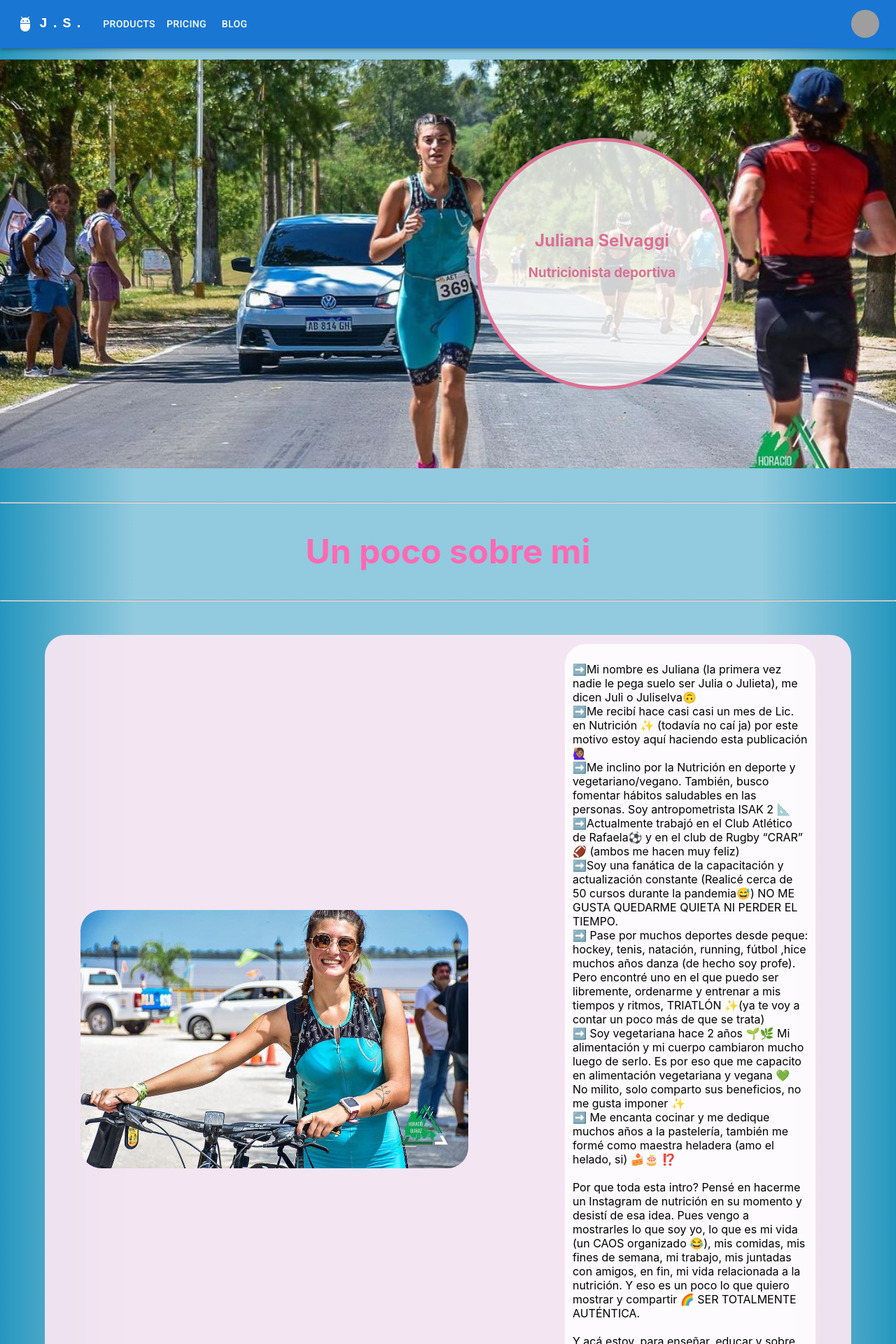
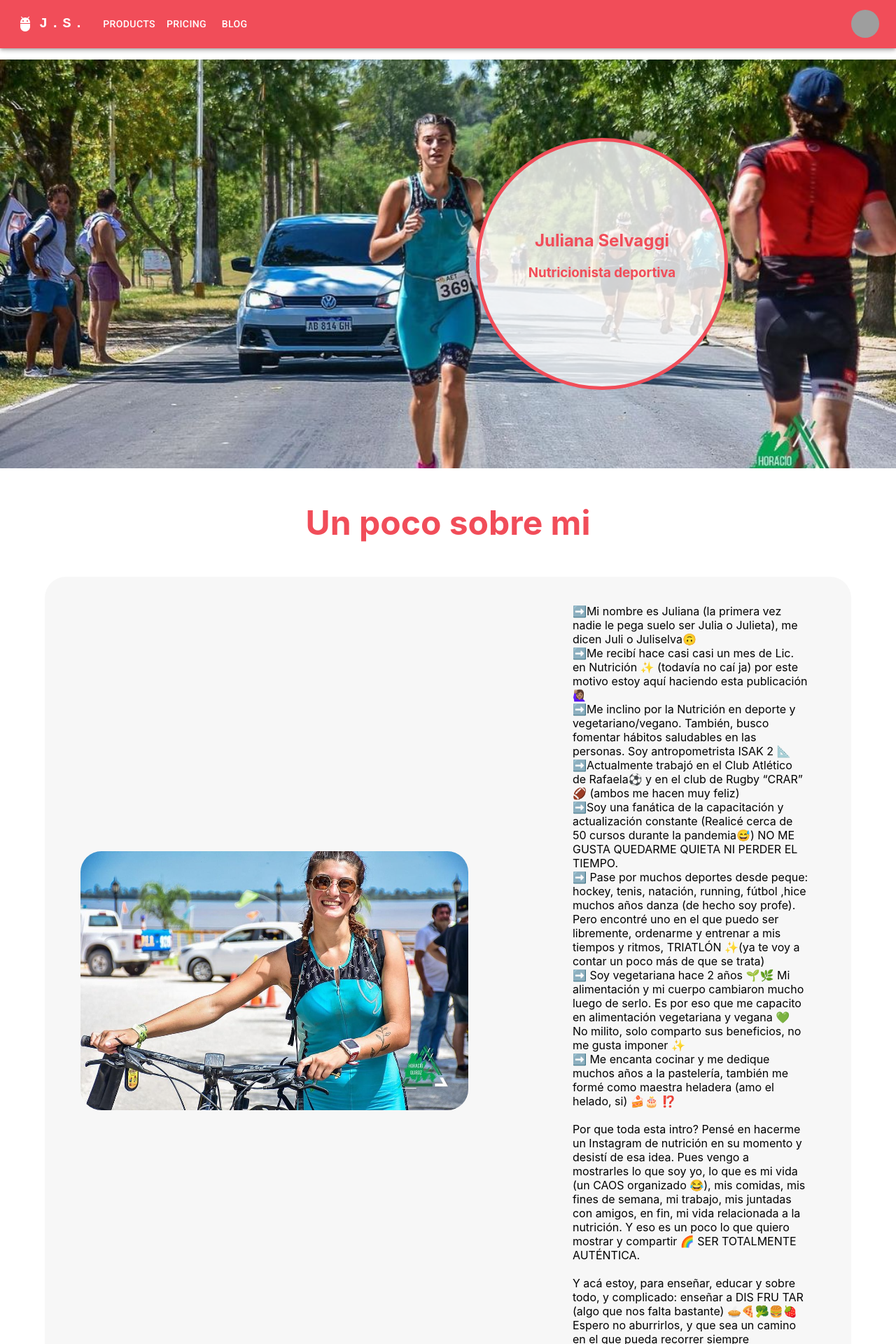
Before and after one commit to tomascaceres14/jselvLandingPage, a React (Create React App) app: page / in a window 1280 px wide. Shown: the top 1920 px of the page at 70% size. Built offline with nearby package versions, Linux system fonts and the light colour scheme; grey boxes are pictures that could not be loaded; the HTML template or start-up script is replaced by a standard one.

Commit message:
redisigning styles

```diff
--- a/src/App.css
+++ b/src/App.css
@@ -3,14 +3,6 @@ html {
 }
 
 body {
-  background: rgb(37, 150, 190);
-  background: linear-gradient(
-    90deg,
-    rgba(37, 150, 190, 1) 0%,
-    rgba(37, 150, 190, 0.5) 15%,
-    rgba(37, 150, 190, 0.5018382352941176) 85%,
-    rgba(37, 150, 190, 1) 100%
-  );
   width: 100%;
   background-attachment: fixed;
 }
--- a/src/components/Appointment/Appointment.css
+++ b/src/components/Appointment/Appointment.css
@@ -5,7 +5,7 @@
 }
 
 .turno-form {
-  background: rgba(255, 232, 244, 0.4);
+  background: #f14d59;
   border-radius: 30px;
   display: flex;
   flex-direction: column;
--- a/src/components/Home/About/About.css
+++ b/src/components/Home/About/About.css
@@ -1,5 +1,5 @@
 .about {
-  background-color: rgba(255, 232, 244, 0.9);
+  background-color: #f7f7f7;
   margin: 0rem 4rem;
   border-radius: 30px;
   /* display: flex; */
@@ -18,7 +18,6 @@
 }
 
 .about-desc {
-  background: rgba(255, 255, 255, 0.841);
   display: flex;
   align-items: center;
   width: 50%;
--- a/src/components/Home/Header/Header.css
+++ b/src/components/Home/Header/Header.css
@@ -11,7 +11,7 @@ a {
   position: sticky;
   top: 0px;
   display: flex;
-  background-color: hotpink;
+  background-color: #f14d59;
   justify-content: center;
 }
 
--- a/src/components/Home/Header/Header.jsx
+++ b/src/components/Home/Header/Header.jsx
@@ -1,20 +1,21 @@
-import * as React from 'react';
-import AppBar from '@mui/material/AppBar';
-import Box from '@mui/material/Box';
-import Toolbar from '@mui/material/Toolbar';
-import IconButton from '@mui/material/IconButton';
-import Typography from '@mui/material/Typography';
-import Menu from '@mui/material/Menu';
-import MenuIcon from '@mui/icons-material/Menu';
-import Container from '@mui/material/Container';
-import Avatar from '@mui/material/Avatar';
-import Button from '@mui/material/Button';
-import Tooltip from '@mui/material/Tooltip';
-import MenuItem from '@mui/material/MenuItem';
-import AdbIcon from '@mui/icons-material/Adb';
+import * as React from "react";
+import AppBar from "@mui/material/AppBar";
+import Box from "@mui/material/Box";
+import Toolbar from "@mui/material/Toolbar";
+import IconButton from "@mui/material/IconButton";
+import Typography from "@mui/material/Typography";
+import Menu from "@mui/material/Menu";
+import MenuIcon from "@mui/icons-material/Menu";
+import Container from "@mui/material/Container";
+import Avatar from "@mui/material/Avatar";
+import Button from "@mui/material/Button";
+import Tooltip from "@mui/material/Tooltip";
+import MenuItem from "@mui/material/MenuItem";
+import AdbIcon from "@mui/icons-material/Adb";
+import "./Header";
 
-const pages = ['Products', 'Pricing', 'Blog'];
-const settings = ['Profile', 'Account', 'Dashboard', 'Logout'];
+const pages = ["Products", "Pricing", "Blog"];
+const settings = ["Profile", "Account", "Dashboard", "Logout"];
 
 const ResponsiveAppBar = () => {
   const [anchorElNav, setAnchorElNav] = React.useState(null);
@@ -36,10 +37,10 @@ const ResponsiveAppBar = () => {
   };
 
   return (
-    <AppBar position="static">
+    <AppBar position="static" sx={{backgroundColor: "#f14d59"}}>
       <Container maxWidth="xl">
         <Toolbar disableGutters>
-          <AdbIcon sx={{ display: { xs: 'none', md: 'flex' }, mr: 1 }} />
+          <AdbIcon sx={{ display: { xs: "none", md: "flex" }, mr: 1 }} />
           <Typography
             variant="h6"
             noWrap
@@ -47,18 +48,18 @@ const ResponsiveAppBar = () => {
             href="/"
             sx={{
               mr: 2,
-              display: { xs: 'none', md: 'flex' },
-              fontFamily: 'monospace',
+              display: { xs: "none", md: "flex" },
+              fontFamily: "monospace",
               fontWeight: 700,
-              letterSpacing: '.3rem',
-              color: 'inherit',
-              textDecoration: 'none',
+              letterSpacing: ".3rem",
+              color: "inherit",
+              textDecoration: "none",
             }}
           >
             J.S.
           </Typography>
 
-          <Box sx={{ flexGrow: 1, display: { xs: 'flex', md: 'none' } }}>
+          <Box sx={{ flexGrow: 1, display: { xs: "flex", md: "none" } }}>
             <IconButton
               size="large"
               aria-label="account of current user"
@@ -73,18 +74,18 @@ const ResponsiveAppBar = () => {
               id="menu-appbar"
               anchorEl={anchorElNav}
               anchorOrigin={{
-                vertical: 'bottom',
-                horizontal: 'left',
+                vertical: "bottom",
+                horizontal: "left",
               }}
               keepMounted
               transformOrigin={{
-                vertical: 'top',
-                horizontal: 'left',
+                vertical: "top",
+                horizontal: "left",
               }}
               open={Boolean(anchorElNav)}
               onClose={handleCloseNavMenu}
               sx={{
-                display: { xs: 'block', md: 'none' },
+                display: { xs: "block", md: "none" },
               }}
             >
               {pages.map((page) => (
@@ -94,7 +95,7 @@ const ResponsiveAppBar = () => {
               ))}
             </Menu>
           </Box>
-          <AdbIcon sx={{ display: { xs: 'flex', md: 'none' }, mr: 1 }} />
+          <AdbIcon sx={{ display: { xs: "flex", md: "none" }, mr: 1 }} />
           <Typography
             variant="h5"
             noWrap
@@ -102,23 +103,23 @@ const ResponsiveAppBar = () => {
             href=""
             sx={{
               mr: 2,
-              display: { xs: 'flex', md: 'none' },
+              display: { xs: "flex", md: "none" },
               flexGrow: 1,
-              fontFamily: 'monospace',
+              fontFamily: "monospace",
               fontWeight: 700,
-              letterSpacing: '.3rem',
-              color: 'inherit',
-              textDecoration: 'none',
+              letterSpacing: ".3rem",
+              color: "inherit",
+              textDecoration: "none",
             }}
           >
             LOGO
           </Typography>
-          <Box sx={{ flexGrow: 1, display: { xs: 'none', md: 'flex' } }}>
+          <Box sx={{ flexGrow: 1, display: { xs: "none", md: "flex" } }}>
             {pages.map((page) => (
               <Button
                 key={page}
                 onClick={handleCloseNavMenu}
-                sx={{ my: 2, color: 'white', display: 'block' }}
+                sx={{ my: 2, color: "white", display: "block" }}
               >
                 {page}
               </Button>
@@ -132,17 +133,17 @@ const ResponsiveAppBar = () => {
               </IconButton>
             </Tooltip>
             <Menu
-              sx={{ mt: '45px' }}
+              sx={{ mt: "45px" }}
               id="menu-appbar"
               anchorEl={anchorElUser}
               anchorOrigin={{
-                vertical: 'top',
-                horizontal: 'right',
+                vertical: "top",
+                horizontal: "right",
               }}
               keepMounted
               transformOrigin={{
-                vertical: 'top',
-                horizontal: 'right',
+                vertical: "top",
+                horizontal: "right",
               }}
               open={Boolean(anchorElUser)}
               onClose={handleCloseUserMenu}
--- a/src/components/Home/Hero/Hero.css
+++ b/src/components/Home/Hero/Hero.css
@@ -15,7 +15,7 @@
   text-align: center;
   width: 350px;
   height: 350px;
-  border: 5px solid palevioletred;
+  border: 5px solid #f14d59;
   border-radius: 50%;
   background: rgba(255, 255, 255, 0.803);
 }
@@ -23,5 +23,5 @@
 .circle-content {
   position: relative;
   top: 108px;
-  color: palevioletred;
+  color: #f14d59;
 }
--- a/src/components/Home/Titles/Title.jsx
+++ b/src/components/Home/Titles/Title.jsx
@@ -3,14 +3,12 @@ import React from "react";
 const Title = ({ text }) => {
   const separatorStyle = {
     textAlign: "center",
-    color: "hotpink",
+    color: "#f14d59",
     fontSize: "48px",
   };
   return (
     <div style={{ margin: "3rem 0rem" }}>
-      <hr />
-      <h1 style={separatorStyle}>{text}</h1>
-      <hr />
+      <h2 style={separatorStyle}>{text}</h2>
     </div>
   );
 };
```
Also changed, not shown: src/components/Home/Home.jsx (line endings or trailing spaces).
